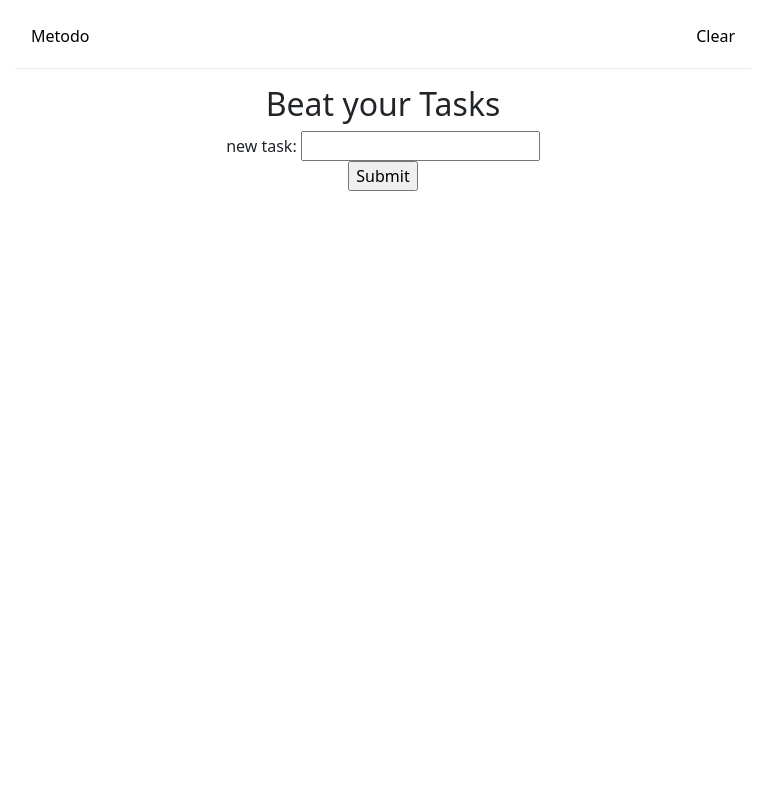
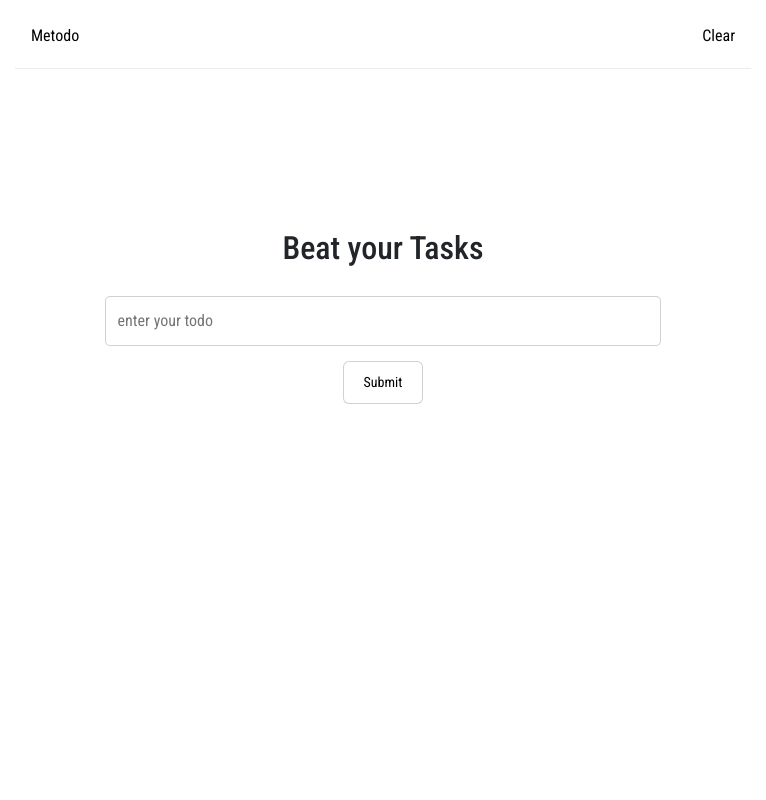
Before and after one commit to metaamiri/web-based-todolist, a Django app: page / in a window 1280 px wide. Shown: the whole page, without its empty margins (257-1023 px from the left). Run offline with Django 5.2, Linux system fonts and the light colour scheme.

Commit message:
change interface and create form for todo

```diff
--- a/list/forms.py
+++ b/list/forms.py
@@ -1,4 +1,4 @@
 from django import forms
 
 class NewTaskForm(forms.Form):
-    task = forms.CharField(label="new task")
+    task = forms.CharField(label="", widget=forms.TextInput(attrs={'placeholder': 'enter your todo'}))
--- a/list/static/list/style.css
+++ b/list/static/list/style.css
@@ -10,6 +10,7 @@ ul {
 li {
   float: left;
 }
+
 
 li a {
   display: block;
@@ -32,7 +33,9 @@ hr{
 }
 
 body{
-  /* font-family: 'Times New Roman'; */
+  font-family: "Roboto Condensed", serif;
+  font-optical-sizing: auto;
+  font-style: normal;
 
 }
 
@@ -40,3 +43,74 @@ body{
   margin-top: 10px;
   margin-bottom: -10px;
 }
+
+.body-content-container{
+  width: 100%;
+  padding: 20px;
+  display: flex;
+  justify-content: center;
+  align-items: center;
+  height: 60vh;
+}
+.form{
+  width: 100%;
+}
+
+input[type="text"] {
+  margin-top: 20px;
+  width: 80%;
+  padding: 12px;
+  font-size: 16px;
+  border: 1px solid #bdc1c7ba;
+  border-radius: 5px;
+  outline: none;
+  transition: border-color 0.3s;
+}
+
+input[type="text"]:focus {
+  border-color: #25b7f6;
+}
+
+input[type="submit"] {
+  margin-top: 15px;
+  padding: 10px 20px;
+  size: 20px 30px;
+  font-size: 14px;
+  font-weight: normal;
+  border: 1px solid #bdc1c7ba;
+  background: white;
+  border-radius: 6px;
+  cursor: pointer;
+  transition: all 0.3s;
+}
+
+input[type="submit"]:hover {
+  border-color: #716b6b;
+}
+
+
+.columns {
+  display: flex;
+  justify-content: center;
+  margin-top: 20px;
+  gap: 50px;
+}
+
+.column {
+  width: 200px;
+  padding: 20px;
+  border: 2px solid #ddd;
+  border-radius: 10px;
+  background: rgba(255, 255, 255, 0.8);
+  backdrop-filter: blur(10px);
+  text-align: center;
+}
+
+
+.columns li {
+  padding: 8px;
+  margin: 5px 0;
+  background: #f9f9f9;
+  border-radius: 5px;
+  cursor: pointer;
+}
--- a/list/templates/list/index.html
+++ b/list/templates/list/index.html
@@ -3,6 +3,10 @@
 <head>
     <meta charset="UTF-8">
     <meta name="viewport" content="width=device-width, initial-scale=1.0">
+    <link rel="preconnect" href="https://fonts.googleapis.com">
+    <link rel="preconnect" href="https://fonts.gstatic.com" crossorigin>
+    <link href="https://fonts.googleapis.com/css2?family=Roboto+Condensed:ital,wght@0,100..900;1,100..900&display=swap" rel="stylesheet">
+
     <link href="https://cdn.jsdelivr.net/npm/bootstrap@5.3.3/dist/css/bootstrap.min.css" rel="stylesheet" integrity="sha384-QWTKZyjpPEjISv5WaRU9OFeRpok6YctnYmDr5pNlyT2bRjXh0JMhjY6hW+ALEwIH" crossorigin="anonymous">
     <link rel="stylesheet" href="{% static 'list/style.css' %}">
 
@@ -23,13 +27,35 @@
         </div>
         <hr>
 
-        <div class="body-content">
+        <div class="body-content-container">
+
+            <div class="form">
               <h2>Beat your Tasks</h2>
               <form action="{% url 'list:index' %}" method="POST">
                 {% csrf_token %}
                 {{ form }}
                 <input type="submit">
               </form>
+            </div>
+
+            {% if tasks.length > 0 %}
+            <div class="tasks">
+              <div class="columns">
+                <div class="column">
+                    <h2>Open</h2>
+                    <ul id="openTasks">
+                      {% for task in tasks %}
+                        <li>{{task}}</li>
+                      {% endfor %}
+                    </ul>
+                </div>
+                <div class="column">
+                    <h2>Finished</h2>
+                    <ul id="finishedTasks"></ul>
+                </div>
+              </div>
+            </div>
+            {% endif %}
         </div>
       </div>
       <div class="col">
--- a/list/views.py
+++ b/list/views.py
@@ -12,9 +12,10 @@ def index(request):
         if form.is_valid():
             task = form.cleaned_data["task"]
             request.session["tasks"] += [task]
+            print(request.session["tasks"])
             return HttpResponseRedirect(reverse("list:index"))
         else:
-            return render(request, "list/index.html", {"form":form})
+            return render(request, "list/index.html", {"form":form,"tasks":request.session["tasks"]})
     else:
         form = NewTaskForm()
-    return render(request, "list/index.html", {"form":form})
+    return render(request, "list/index.html", {"form":form,"tasks":request.session["tasks"]})
```
Also changed, not shown: db.sqlite3. Lines whose indentation alone changed are shown as unchanged.
